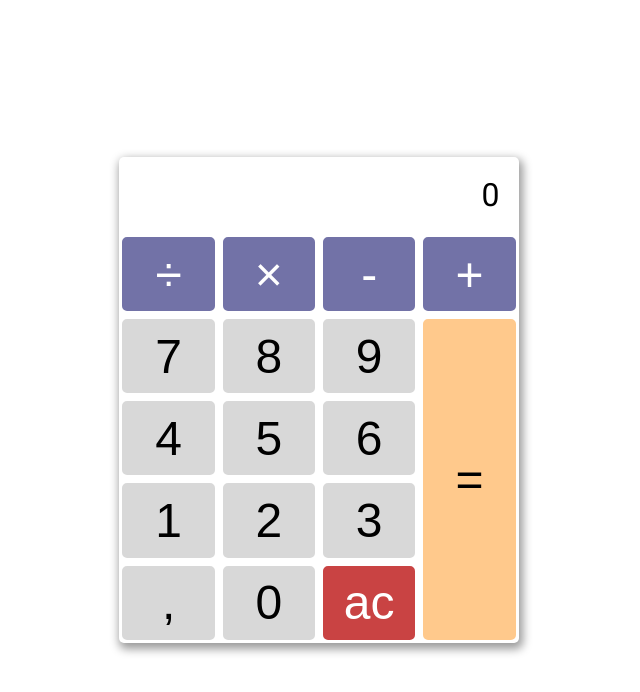
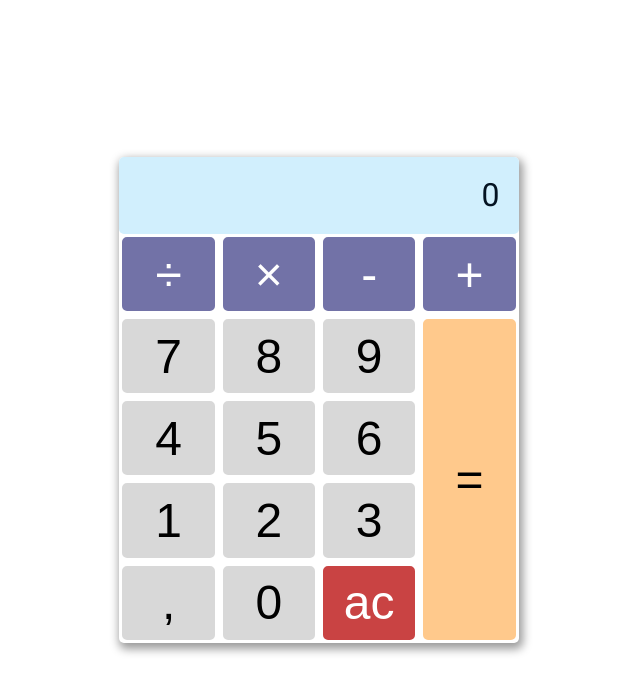
Before and after one commit to FluffyderDelphin/Calculator, a plain HTML site: page index.html in a window 1280 px wide. Shown: the whole page, without its empty margins (321-961 px from the left). Drawn offline with Linux system fonts and the light colour scheme.

Commit message:
changed Display Style

```diff
--- a/css/style.css
+++ b/css/style.css
@@ -104,8 +104,10 @@ body{
     width: 100%;
     text-align: right;
     padding: 1rem 1.2rem;
-    /* height: 50px; */
     font-size: 2rem;
+    background-color: rgb(209, 239, 253);
+    border-radius: 5px;
+    color: rgb(4, 19, 34);
 }
 /* Grid Areas */
 .one{
```
